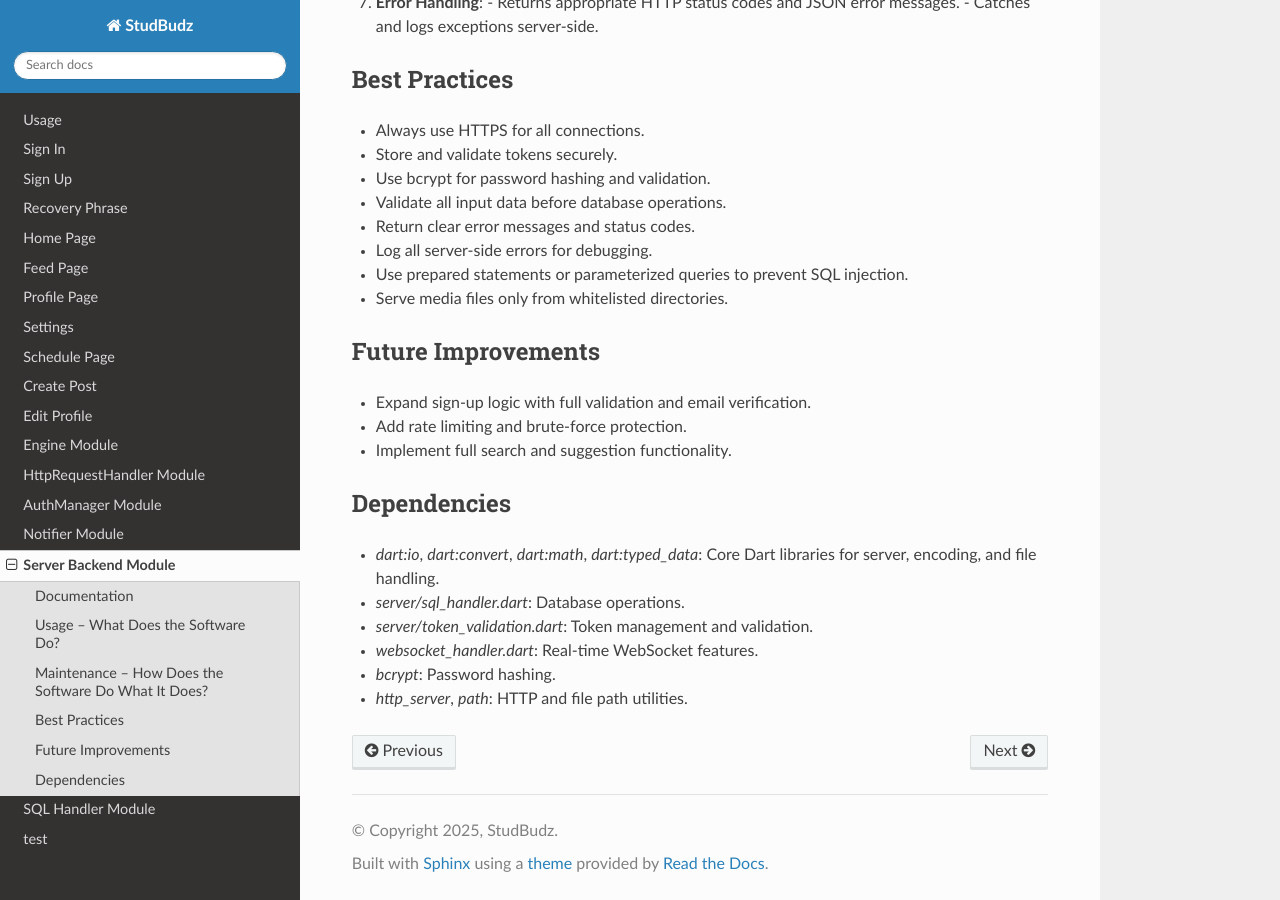
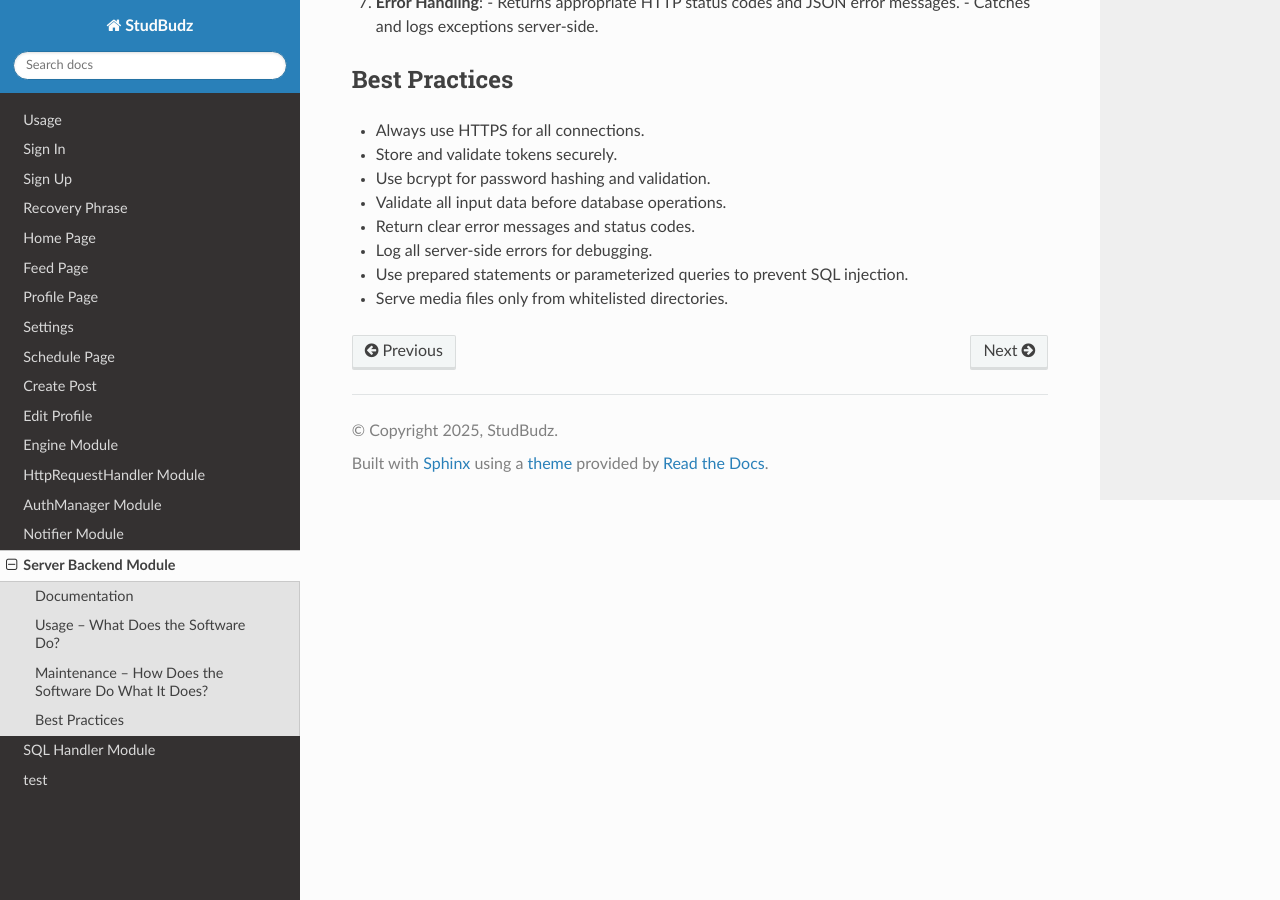
Before and after one commit to Basnoo05/rtd-tutorial, a Sphinx documentation site: the page built from docs/source/server.rst, in a window 1280 px wide and 900 px high, scrolled down 1649 px. Built offline with Sphinx 7.4.7 and the Read the Docs theme 3.1.0, drawn with Linux system fonts in a browser that asks for light colours.

Commit message:
Update server.rst

```diff
--- a/docs/source/server.rst
+++ b/docs/source/server.rst
@@ -96,20 +96,3 @@ Best Practices
 - Log all server-side errors for debugging.
 - Use prepared statements or parameterized queries to prevent SQL injection.
 - Serve media files only from whitelisted directories.
-
-Future Improvements
--------------------
-
-- Expand sign-up logic with full validation and email verification.
-- Add rate limiting and brute-force protection.
-- Implement full search and suggestion functionality.
-
-Dependencies
-------------
-
-- `dart:io`, `dart:convert`, `dart:math`, `dart:typed_data`: Core Dart libraries for server, encoding, and file handling.
-- `server/sql_handler.dart`: Database operations.
-- `server/token_validation.dart`: Token management and validation.
-- `websocket_handler.dart`: Real-time WebSocket features.
-- `bcrypt`: Password hashing.
-- `http_server`, `path`: HTTP and file path utilities.
```
